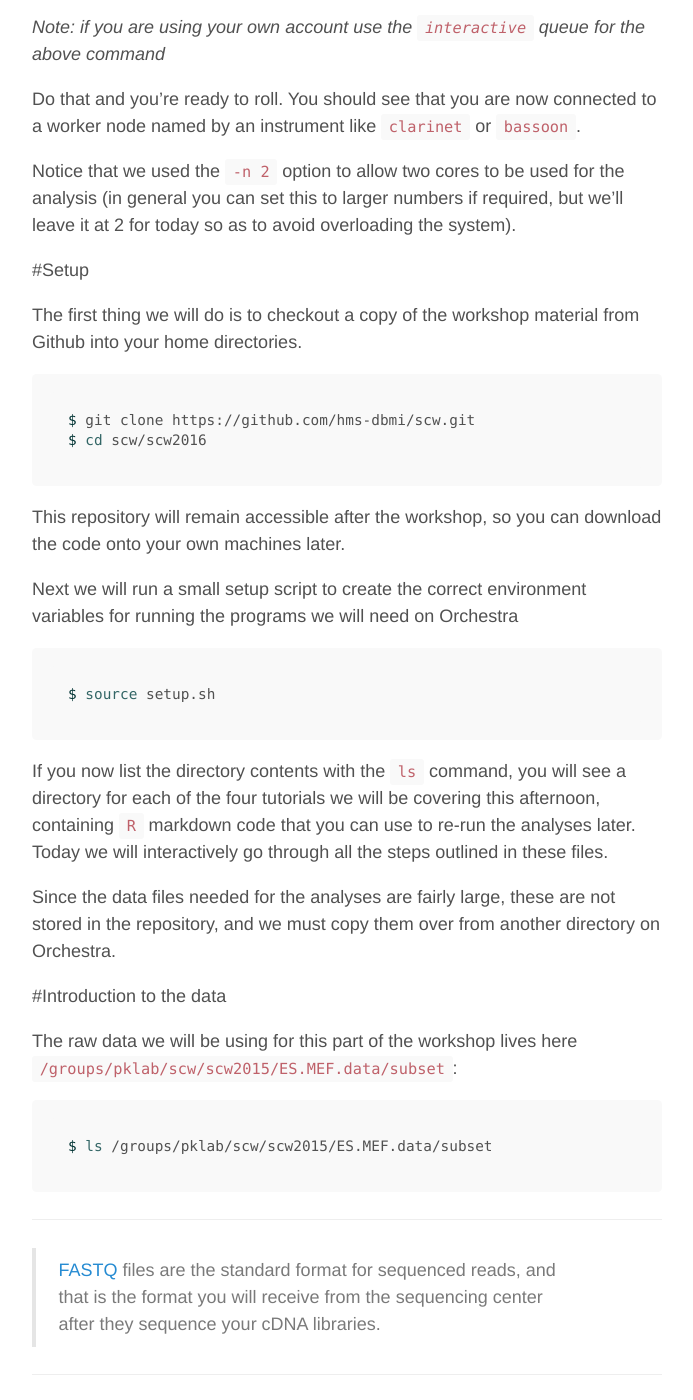
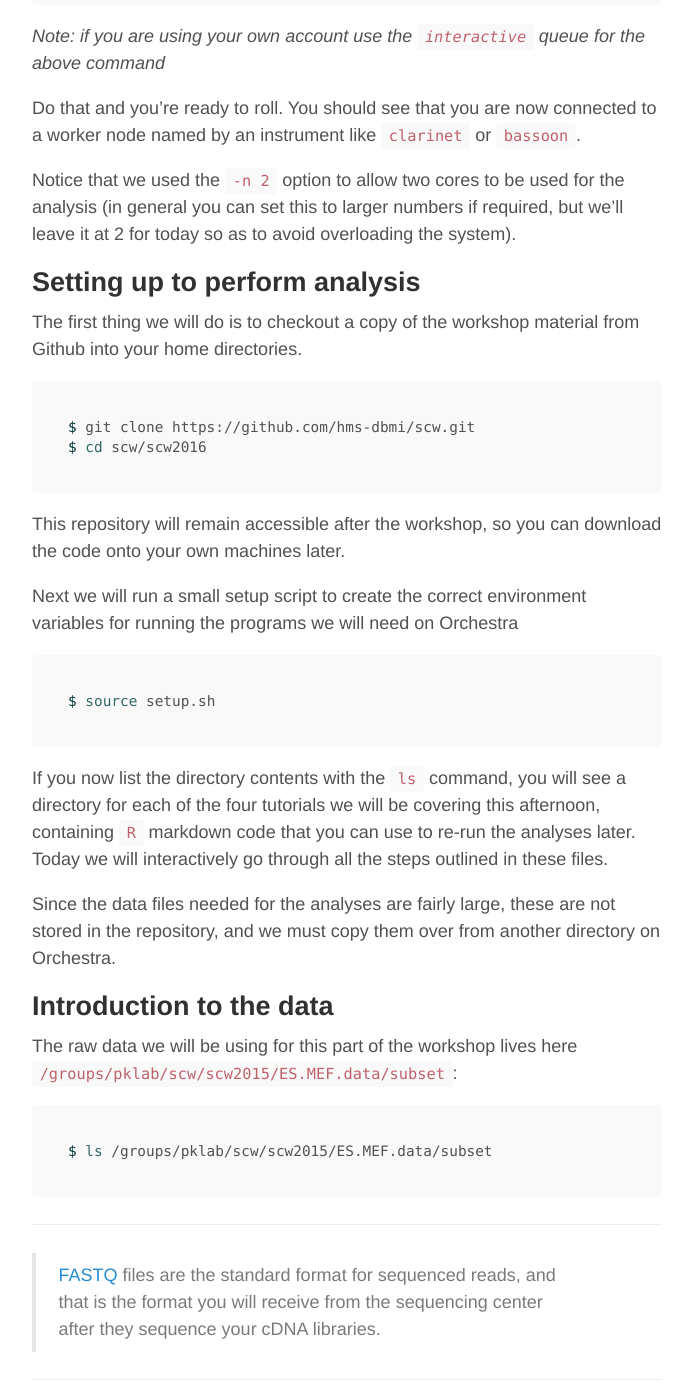
Before and after one commit to hms-dbmi/scw, a Jekyll site: the page built from _posts/2016-11-28-alignment.md, in a window 1280 px wide and 1400 px high, scrolled down 1210 px. Shown: the whole window, without its empty margins (293-986 px from the left). Built offline with Jekyll 4.4.1, drawn with Linux system fonts in a browser that asks for light colours; nearby versions of some CDN libraries; some of the changed text lies outside the part shown.

Commit message:
modified formatting

```diff
--- a/_posts/2016-11-28-alignment.md
+++ b/_posts/2016-11-28-alignment.md
@@ -5,7 +5,7 @@
 output: html_document
 ---
 
-#Setting up Orchestra
+# Setting up Orchestra
 
 To get on Orchestra you want to connect via ssh, and to turn X11 forwarding on. Turning X11 forwarding will let the Orchestra machines open windows on your local machine, which is useful for looking at the data.
 
@@ -34,7 +34,7 @@
 
 Notice that we used the `-n 2` option to allow two cores to be used for the analysis (in general you can set this to larger numbers if required, but we'll leave it at 2 for today so as to avoid overloading the system).
 
-#Setup
+## Setting up to perform analysis
 
 The first thing we will do is to checkout a copy of the workshop material from Github into your home directories.
 
@@ -56,7 +56,7 @@
 
 
 
-#Introduction to the data
+## Introduction to the data
 
 The raw data we will be using for this part of the workshop lives here `/groups/pklab/scw/scw2015/ES.MEF.data/subset`:
 
@@ -108,7 +108,7 @@
 * copy (`cp`) the folder `/groups/pklab/scw/scw2015/ES.MEF.data/subset` and everything underneath it (using the `-r`) to the current directory (denoted by a period `.`)
 
 
-#Quality control
+# Quality control
 
 With the start of any data analysis it is important to poke around at your data to see where the warts are. We are expecting single-cell datasets to be extra messy; we should be expecting failures in preparing the libraries, failures in adequately capturing the transcriptome of the cell, libraries that sequence the same reads repeatedly and other issues. In particular we expect the libraries to not be very complex; these are just tags of the end of a transcript and so for each transcript there are a limited number of positions where a read can be placed. We'll see how this feature skews some of the more commonly used quality metrics now.
 
@@ -164,7 +164,7 @@
 ***
 ***
 
-#Alignment
+# Alignment
 
 For aligning RNA-seq reads it is necessary to use an aligner that is splice-aware; reads crossing splice junctions have gaps when aligned to the genome and the aligner has to be able to handle that possibility. There are a wide variety of aligners to choose from that handle spliced reads, e.g. STAR, HISAT2. STAR requires a lot of memory whereas HISAT2 is fast and does not require as much memoty.
 
@@ -267,7 +267,7 @@
 
 This will loop over all of the files with a `.fastq` extension in the current directory and align them with HISAT2. We'll skip ahead now to doing some quality control of the alignments and finally counting the reads mapping to each feature.
 
-# Quality checking the alignments
+## Quality checking the alignments
 
 There are several tools to spot check the alignments, it is common to run [RNA-SeQC](https://www.broadinstitute.org/cancer/cga/rna-seqc) on the alignment files to generate some alignment stats and to determine the overall coverage, how many genes were detected and so on. Another option for a suite of quality checking tools is RSeQC. For real experiments it is worth it to look at the output of these tools and see if anything seems amiss.
 
```
